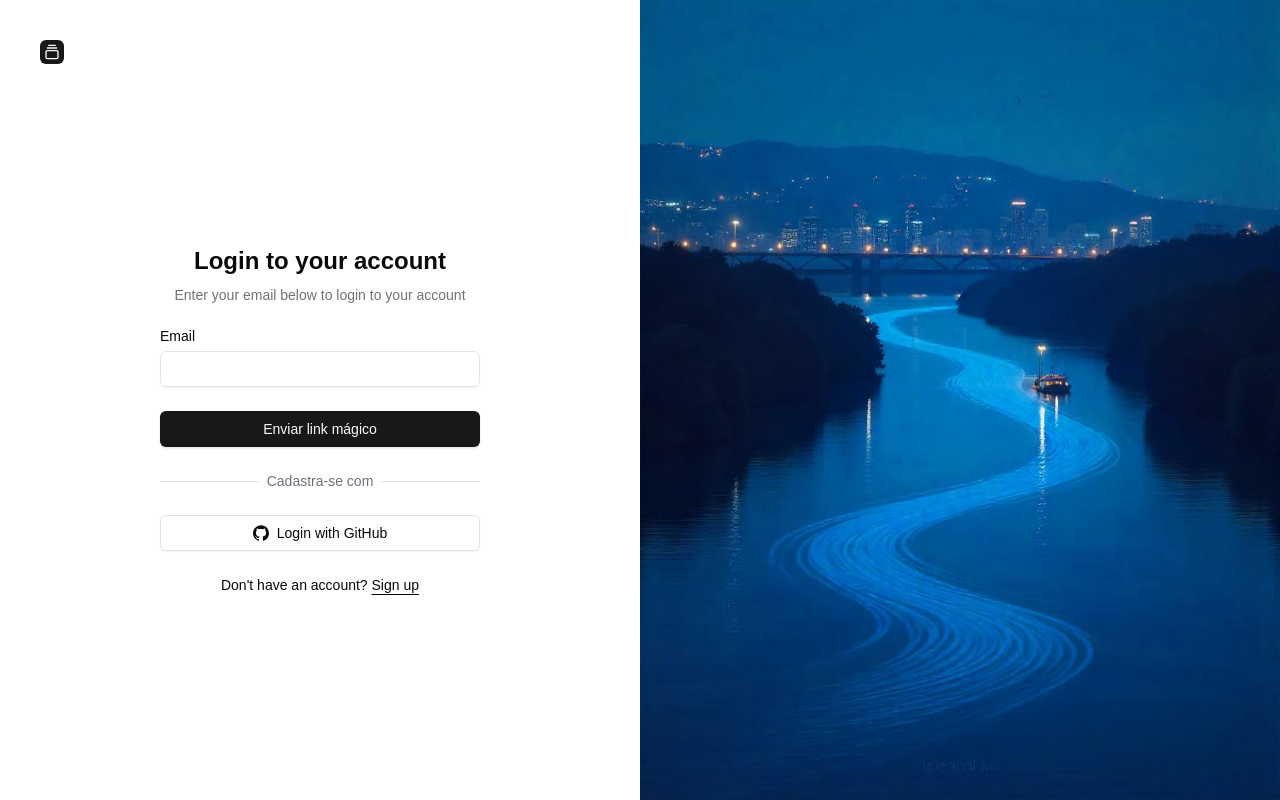
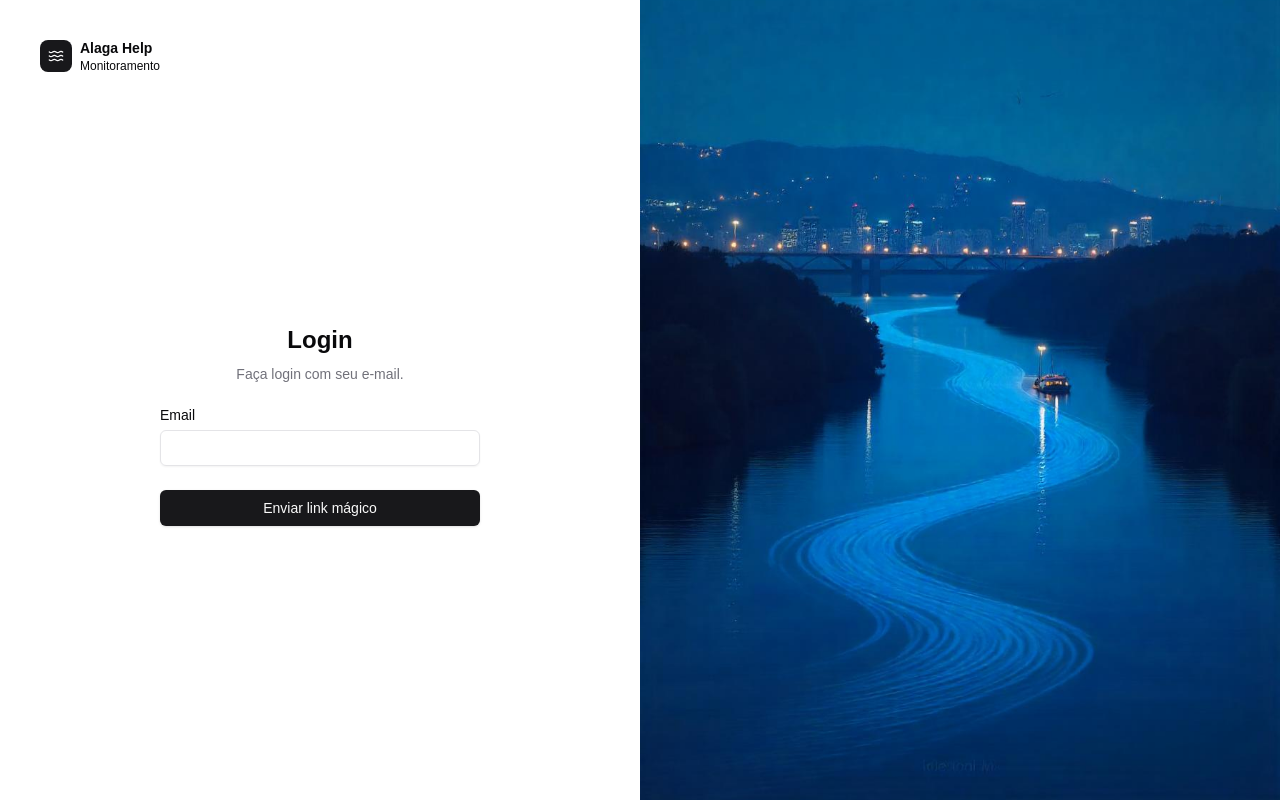
Before and after one commit to seiler-emerson/alaga-help, a Next.js app: page /auth in a window 1280 px wide. Built offline with nearby package versions, Linux system fonts and the light colour scheme.

Commit message:
refactor(auth): restructure login flow and components

```diff
--- a/src/app/auth/_components/auth-form.tsx
+++ b/src/app/auth/_components/auth-form.tsx
@@ -34,15 +34,16 @@
         }
     }
 
+
     return (
         <form
             className={cn("flex flex-col gap-6",)}
             onSubmit={handleSubmit(handleSubmitForm)}
         >
             <div className="flex flex-col items-center gap-2 text-center">
-                <h1 className="text-2xl font-bold">Login to your account</h1>
+                <h1 className="text-2xl font-bold">Login</h1>
                 <p className="text-balance text-sm text-muted-foreground">
-                    Enter your email below to login to your account
+                    Faça login com seu e-mail.
                 </p>
             </div>
             <div className="grid gap-6">
@@ -59,26 +60,7 @@
                 <Button type="submit" className="w-full">
                     Enviar link mágico
                 </Button>
-                <div className="relative text-center text-sm after:absolute after:inset-0 after:top-1/2 after:z-0 after:flex after:items-center after:border-t after:border-border">
-                    <span className="relative z-10 bg-background px-2 text-muted-foreground">
-                        Cadastra-se com
-                    </span>
-                </div>
-                <Button variant="outline" className="w-full">
-                    <svg xmlns="http://www.w3.org/2000/svg" viewBox="0 0 24 24">
-                        <path
-                            d="M12 .297c-6.63 0-12 5.373-12 12 0 5.303 3.438 9.8 8.205 11.385.6.113.82-.258.82-.577 0-.285-.01-1.04-.015-2.04-3.338.724-4.042-1.61-4.042-1.61C4.422 18.07 3.633 17.7 3.633 17.7c-1.087-.744.084-.729.084-.729 1.205.084 1.838 1.236 1.838 1.236 1.07 1.835 2.809 1.305 3.495.998.108-.776.417-1.305.76-1.605-2.665-.3-5.466-1.332-5.466-5.93 0-1.31.465-2.38 1.235-3.22-.135-.303-.54-1.523.105-3.176 0 0 1.005-.322 3.3 1.23.96-.267 1.98-.399 3-.405 1.02.006 2.04.138 3 .405 2.28-1.552 3.285-1.23 3.285-1.23.645 1.653.24 2.873.12 3.176.765.84 1.23 1.91 1.23 3.22 0 4.61-2.805 5.625-5.475 5.92.42.36.81 1.096.81 2.22 0 1.606-.015 2.896-.015 3.286 0 .315.21.69.825.57C20.565 22.092 24 17.592 24 12.297c0-6.627-5.373-12-12-12"
-                            fill="currentColor"
-                        />
-                    </svg>
-                    Login with GitHub
-                </Button>
-            </div>
-            <div className="text-center text-sm">
-                Don&apos;t have an account?{" "}
-                <a href="#" className="underline underline-offset-4">
-                    Sign up
-                </a>
+
             </div>
         </form>
     );
--- a/src/app/auth/page.tsx
+++ b/src/app/auth/page.tsx
@@ -1,6 +1,4 @@
-
-
-import { GalleryVerticalEnd } from 'lucide-react';
+import { Waves } from 'lucide-react';
 import { AuthForm } from './_components/auth-form';
 import Image from 'next/image';
 
@@ -8,14 +6,16 @@
   return (
     <div className="grid min-h-svh lg:grid-cols-2">
       <div className="flex flex-col gap-4 p-6 md:p-10">
-        <div className="flex justify-center gap-2 md:justify-start">
-          <a href="#" className="flex items-center gap-2 font-medium">
-            <div className="flex h-6 w-6 items-center justify-center rounded-md bg-primary text-primary-foreground">
-              <GalleryVerticalEnd className="size-4" />
-            </div>
-            {process.env.NEXT_PUBLIC_SITE_NAME}
-          </a>
-        </div>
+        <a href="#" className='w-96 flex flex-row justify-center gap-2 md:justify-start'>
+          <div className="flex aspect-square size-8 items-center justify-center rounded-lg bg-sidebar-primary text-sidebar-primary-foreground">
+            <Waves className="size-4" />
+          </div>
+          <div className="grid flex-1 text-left text-sm leading-tight">
+            <span className="truncate font-semibold">Alaga Help</span>
+            <span className="truncate text-xs">Monitoramento</span>
+          </div>
+        </a>
+
         <div className="flex flex-1 items-center justify-center">
           <div className="w-full max-w-xs">
             <AuthForm />
--- a/src/services/auth/index.ts
+++ b/src/services/auth/index.ts
@@ -13,11 +13,6 @@
   },
   adapter: PrismaAdapter(prisma),
   providers: [
-    // Nodemailer = opcao oficial na documentacao, mas apos enviar esta direcionando para outro form, ao inves de usar o form ja definido
-    // Nodemailer({
-    //   server: process.env.EMAIL_SERVER,
-    //   from: process.env.EMAIL_FROM,
-    // }),
     EmailProvider({
       server: process.env.EMAIL_SERVER,
       from: process.env.EMAIL_FROM,
```
